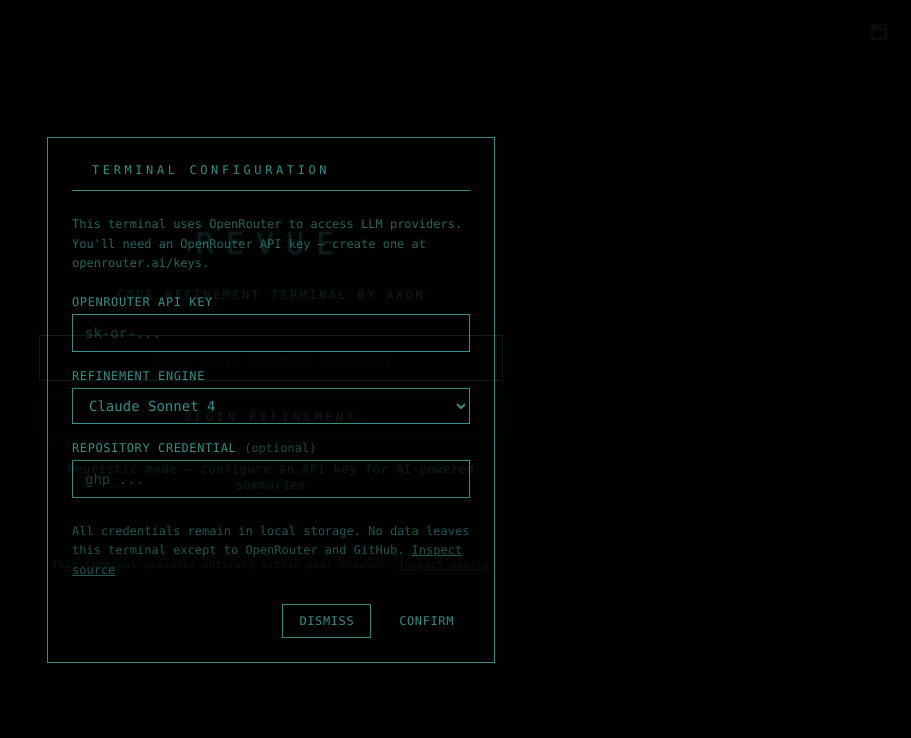
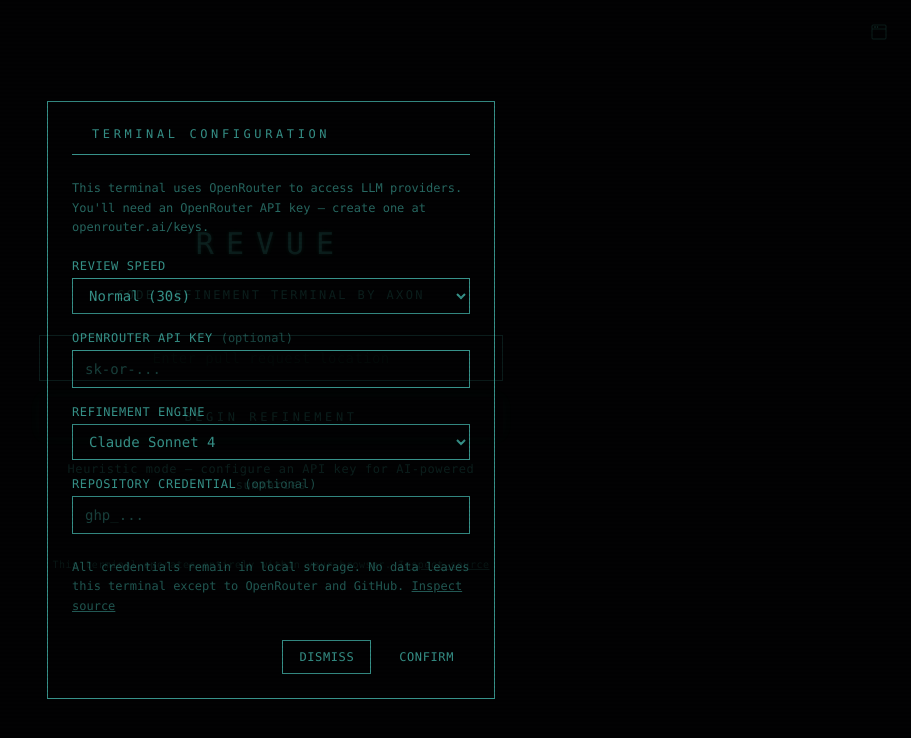
Before and after one commit to benaskins/revue, a React (Vite) app in the folder web/: page / in a window 1280 px wide. Both pictures are taken after a click on the button "Terminal Configuration". Shown: the top 738 px of the page, without its empty margins (369-1280 px from the left). Built offline with nearby package versions, Linux system fonts and the light colour scheme.

Commit message:
feat: configurable review speed with 4 presets
Base review time is now 30s (was 60s). Four speed presets available
in settings: Slow (1m), Normal (30s), Fast (15s), RSVP (5s). Each
scales the per-line bonus proportionally. Persisted to localStorage.

```diff
--- a/web/src/App.tsx
+++ b/web/src/App.tsx
@@ -17,11 +17,23 @@
 
 type Phase = "input" | "loading" | "ready" | "review" | "summary";
 
-const BASE_MS = 60_000;
-const PER_LINE_MS = 1000;
+interface Speed {
+  label: string;
+  baseMs: number;
+  perLineMs: number;
+}
 
-function chunkDuration(lines: number): number {
-  return BASE_MS + lines * PER_LINE_MS;
+const SPEEDS: Record<string, Speed> = {
+  slow:    { label: "Slow (1m)",     baseMs: 60_000, perLineMs: 1000 },
+  normal:  { label: "Normal (30s)",  baseMs: 30_000, perLineMs: 500 },
+  fast:    { label: "Fast (15s)",    baseMs: 15_000, perLineMs: 250 },
+  rsvp:    { label: "RSVP (5s)",     baseMs: 5_000,  perLineMs: 100 },
+};
+
+const DEFAULT_SPEED = "normal";
+
+function chunkDuration(lines: number, speed: Speed): number {
+  return speed.baseMs + lines * speed.perLineMs;
 }
 
 function loadSetting(key: string, fallback: string): string {
@@ -205,6 +217,10 @@
   const [model, setModel] = useState(() =>
     loadSetting("revue:model", DEFAULT_MODEL),
   );
+  const [speedKey, setSpeedKey] = useState(() =>
+    loadSetting("revue:speed", DEFAULT_SPEED),
+  );
+  const speed = SPEEDS[speedKey] || SPEEDS[DEFAULT_SPEED];
   const [githubToken, setGithubToken] = useState(() =>
     loadSetting("revue:githubToken", ""),
   );
@@ -314,6 +330,7 @@
     saveSetting("revue:apiKey", apiKey);
     saveSetting("revue:model", model);
     saveSetting("revue:githubToken", githubToken);
+    saveSetting("revue:speed", speedKey);
     setShowSettings(false);
   }
 
@@ -358,7 +375,25 @@
         </p>
 
         <label className="block text-xs text-[var(--revue-text-dim)] mb-1 tracking-wider uppercase">
-          OpenRouter API Key
+          Review Speed
+        </label>
+        <select
+          value={speedKey}
+          onChange={(e) => setSpeedKey(e.target.value)}
+          className="w-full px-3 py-2 mb-4 bg-[var(--revue-bg)] border border-[var(--revue-border)] text-[var(--revue-white)] text-sm focus:outline-none focus:border-[var(--revue-cyan)]"
+        >
+          {Object.entries(SPEEDS).map(([key, s]) => (
+            <option key={key} value={key}>
+              {s.label}
+            </option>
+          ))}
+        </select>
+
+        <label className="block text-xs text-[var(--revue-text-dim)] mb-1 tracking-wider uppercase">
+          OpenRouter API Key{" "}
+          <span className="normal-case tracking-normal opacity-50">
+            (optional)
+          </span>
         </label>
         <input
           type="password"
@@ -569,7 +604,7 @@
           </p>
           <p className="text-[var(--revue-text-dim)] text-xs tracking-wider mb-10">
             estimated duration:{" "}
-            {Math.ceil((chunks.length * BASE_MS) / 60_000)} min
+            {Math.ceil((chunks.length * speed.baseMs) / 60_000)} min
           </p>
           <div className="animate-pulse">
             <p className="text-[var(--revue-cyan)] text-xs tracking-[0.2em] uppercase">
@@ -692,7 +727,7 @@
     return null;
   }
 
-  const duration = chunkDuration(currentChunk.lines);
+  const duration = chunkDuration(currentChunk.lines, speed);
 
   return (
     <ReviewPhase
```
